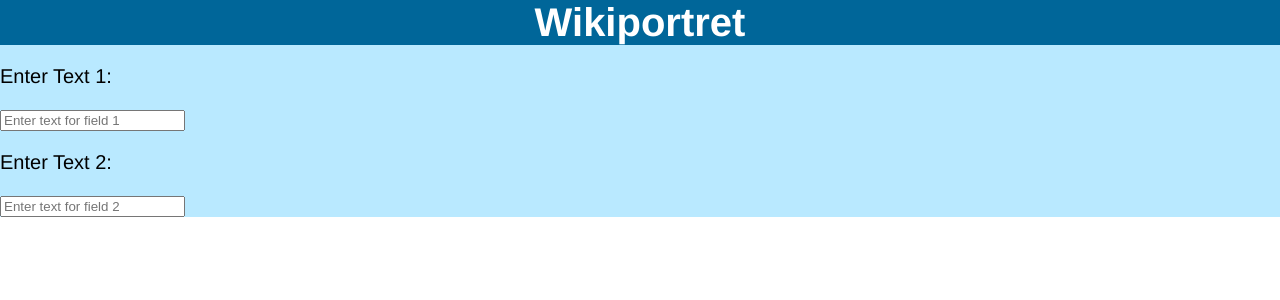
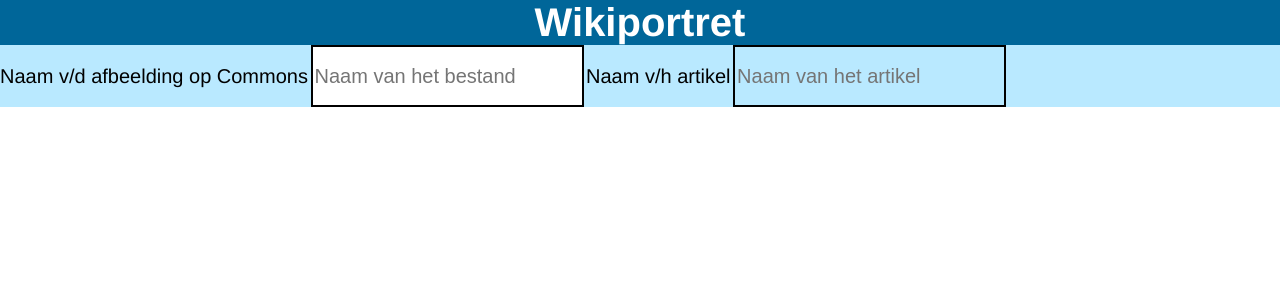
Before and after one commit to Daniuu-Wikipedia/Wikiportrait-Bot, a Flask app: template GUI/templates/index.html in a window 1280 px wide. Shown: the top 300 px of the page. Run offline with Flask 3, Linux system fonts and the light colour scheme; the template is opened without the code that fills it, so the values that code supplies are empty.

Commit message:
Continue development

```diff
--- a/GUI/templates/base.html
+++ b/GUI/templates/base.html
@@ -7,6 +7,8 @@
     <meta name="viewport" content="width-device-width, initial-scale=1.0">
     <meta http-equiv="X-UA-Compatible" content="ie=edge">
     <link rel="stylesheet" href="{{ url_for('static', filename='css/main.css') }}">
+    <link rel="stylesheet" href="{{ url_for('static', filename='css/Input_fields.css') }}">
+    <script src="{{ url_for('static', filename='js/bg_input_field.js') }}"></script>
    {% block head %}{% endblock %}
 </head>
 <body>
--- a/GUI/templates/index.html
+++ b/GUI/templates/index.html
@@ -11,13 +11,20 @@
 <!-- Generate the input section -->
 <div class="inputlayer">
     <!-- Explanatory Text for First Input -->
-    <div class="horizontal">
-        <p>Enter Text 1:</p>
-        <input type="text" id="input1" name="text1" placeholder="Enter text for field 1">
+    <p>Naam v/d afbeelding op Commons </p>
+    <input type="text"
+           id="File"
+           name="File"
+           style="background-color: {{ data.image_input_bg }};"
+           oninput="changeBackgroundColorFile(this.value)"
+           placeholder="Naam van het bestand">
 
-        <!-- Explanatory Text for Second Input -->
-        <p>Enter Text 2:</p>
-        <input type="text" id="input2" name="text2" placeholder="Enter text for field 2">
-    </div>
+    <!-- Explanatory Text for Second Input -->
+    <p>Naam v/h artikel</p>
+    <input type="text"
+           id="Article"
+           name="Article"
+           style="background-color: rgb(185, 233, 255);"
+           placeholder="Naam van het artikel">
 </div>
 {% endblock %}
```
